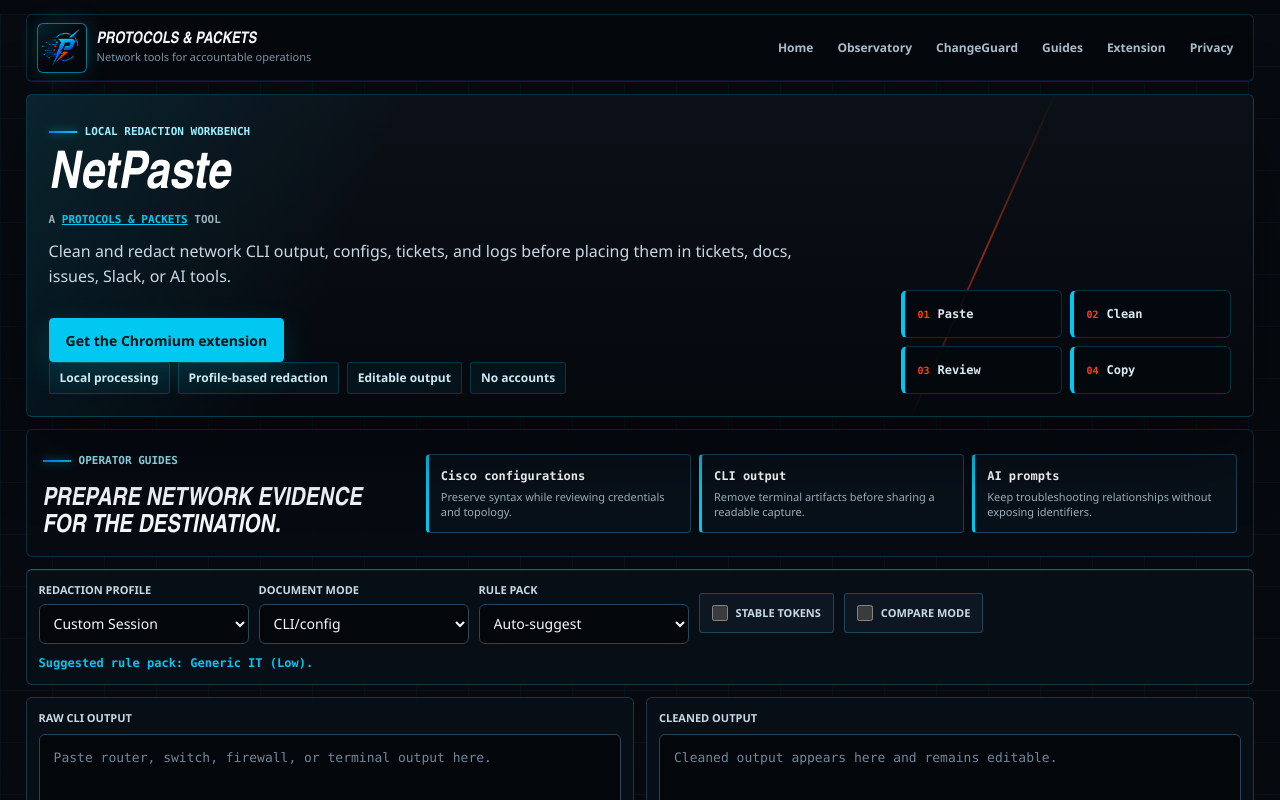
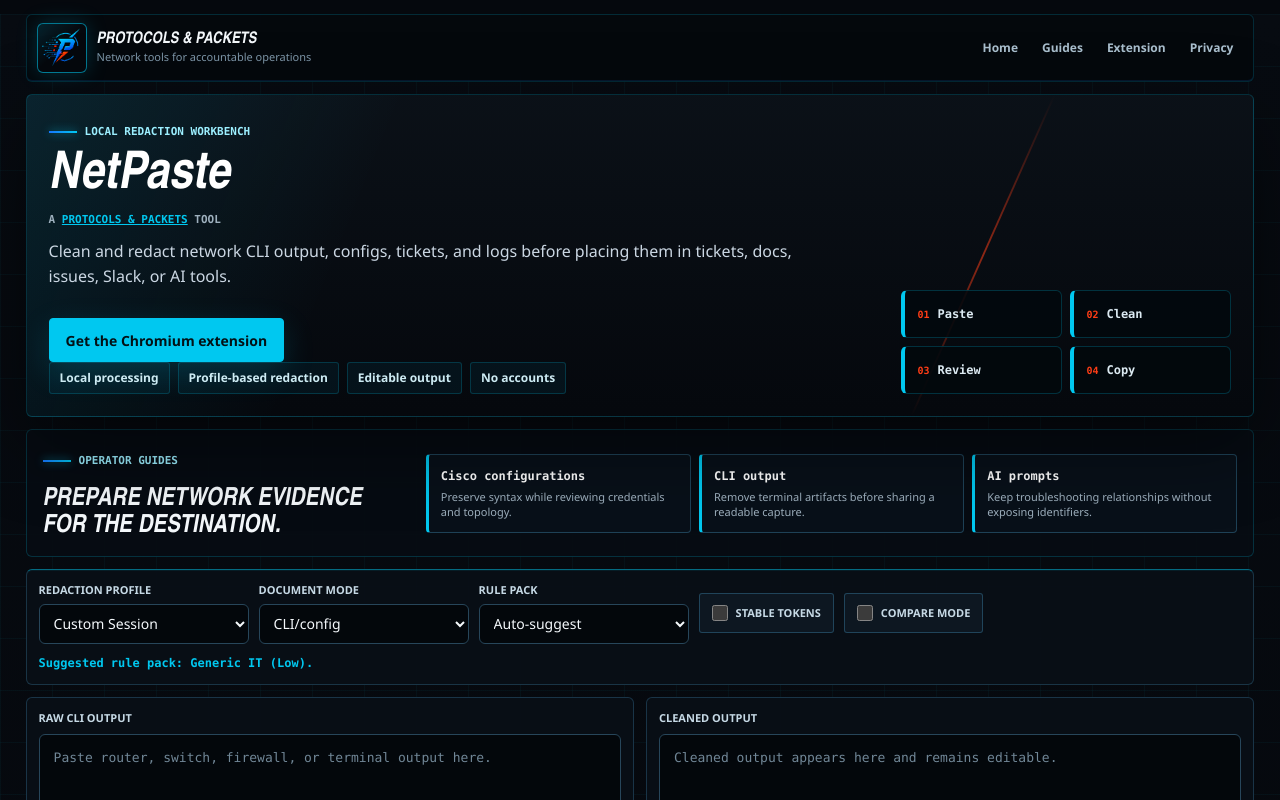
Before and after one commit to DirtyScreenName/NetPaste, a plain HTML site: page index.html in a window 1280 px wide. Shown: the top 800 px of the page. Drawn offline with Linux system fonts and the light colour scheme.

Commit message:
Deploy NetPaste public navigation cleanup

```diff
--- a/index.html
+++ b/index.html
@@ -90,8 +90,6 @@
         </a>
         <div class="nav-links">
           <a href="https://protocolsandpackets.com/">Home</a>
-          <a href="https://protocolsandpackets.com/observatory.html">Observatory</a>
-          <a href="https://app.protocolsandpackets.com/">ChangeGuard</a>
           <a href="sanitize-cli-output.html">Guides</a>
           <a href="https://chromewebstore.google.com/detail/netpaste/dnnfmemabkibfjnonhlbimfmpbpnehdo">Extension</a>
           <a href="privacy.html">Privacy</a>
```
Also changed, not shown: privacy.html (+0 -1 lines).
